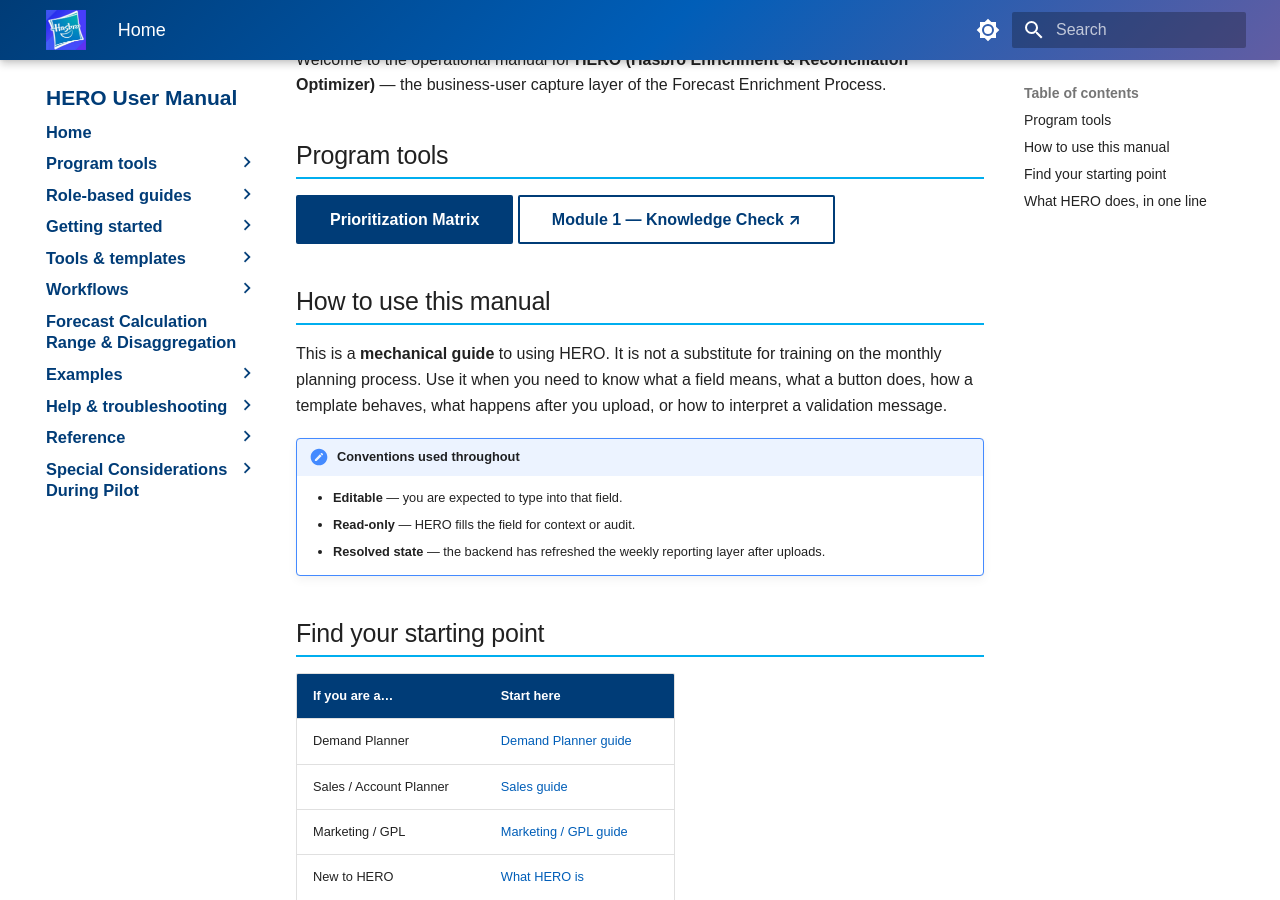
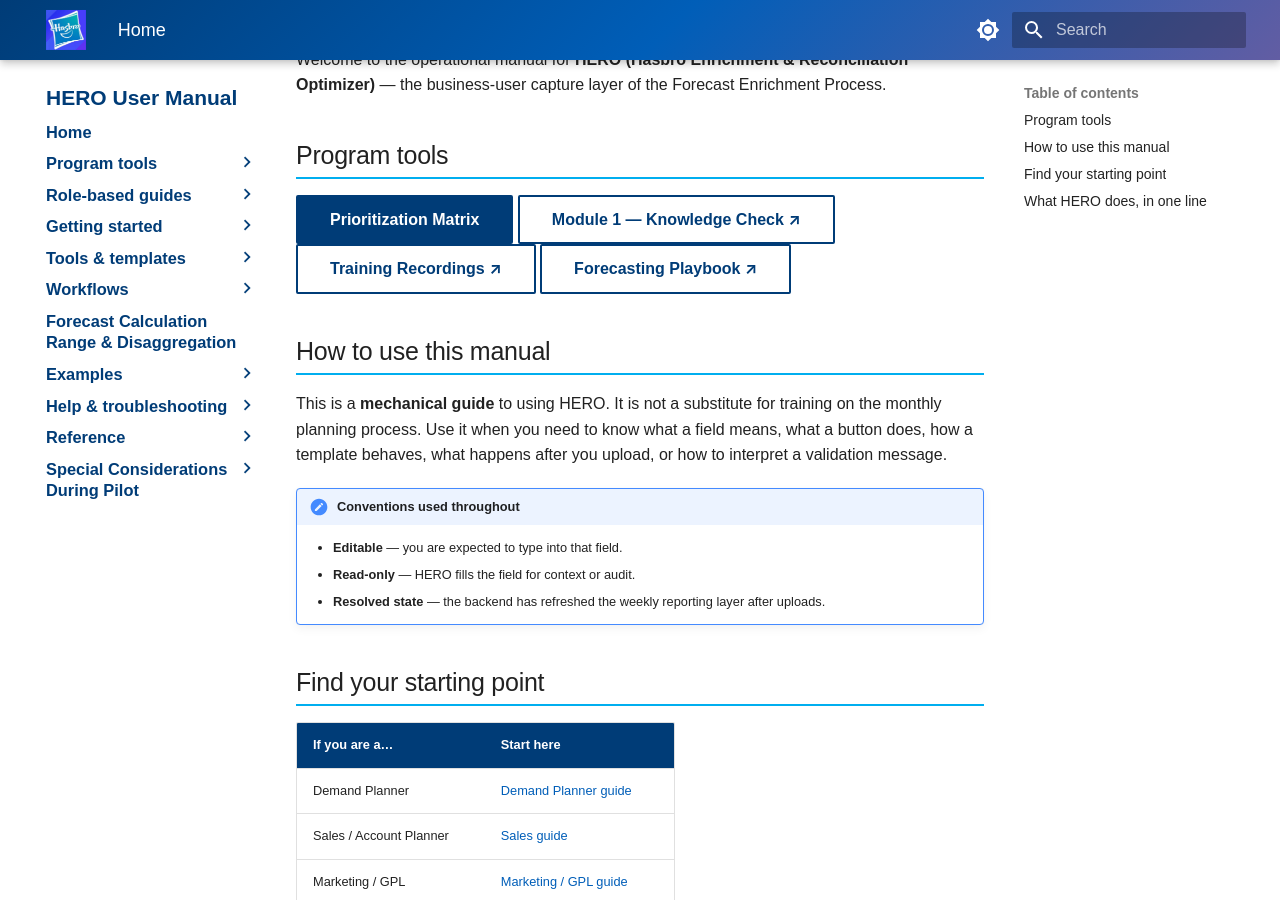
Before and after one commit to enerbartoli/HERO, an MkDocs documentation site: the page built from docs/index.md, in a window 1280 px wide and 900 px high, scrolled down 377 px. Built offline with MkDocs 1.6.1 and Material for MkDocs 9.7.7, drawn with Linux system fonts in a browser that asks for light colours.

Commit message:
Add Training Recordings and Forecasting Playbook buttons
Two more SharePoint links under 'Program tools' on the home page and nav:
training session recordings and the Forecasting Playbook.


Claude-Session: https://claude.ai/code/session_01LsQyYTGRXA5ZXW4aev6tdV

Co-authored-by: Claude <noreply@anthropic.com>

```diff
--- a/docs/index.md
+++ b/docs/index.md
@@ -8,6 +8,8 @@ Welcome to the operational manual for **HERO (Hasbro Enrichment & Reconciliation
 
 <a class="md-button md-button--primary" href="Priorization_Matrix/">Prioritization Matrix</a>
 <a class="md-button" href="https://enerbartoli.github.io/mod1-knowledge-check/" target="_blank" rel="noopener">Module 1 — Knowledge Check ↗</a>
+<a class="md-button" href="https://hasbroinc.sharepoint.com/sites/GlobalPlanningCentralCommandCOE/HERO%20Enrichment/Forms/AllItems.aspx?viewid=8ec78d8e%2D6199%2D4641%2D8bb5%2D108cfbe7bc40&amp;newTargetListUrl=%2Fsites%2FGlobalPlanningCentralCommandCOE%2FHERO%20Enrichment&amp;viewpath=%2Fsites%2FGlobalPlanningCentralCommandCOE%2FHERO%20Enrichment%2FForms%2FAllItems%2Easpx" target="_blank" rel="noopener">Training Recordings ↗</a>
+<a class="md-button" href="https://hasbroinc.sharepoint.com/:f:/r/sites/GenpactStatFCSTAccelerationPrj2/Shared%20Documents/0.%20Baseline%20Management%20Playbook/01.%20Official%20Approved%20Versions_Read%20Only?csf=1&amp;web=1&amp;e=WtdKU6" target="_blank" rel="noopener">Forecasting Playbook ↗</a>
 
 ## How to use this manual
 
--- a/mkdocs.yml
+++ b/mkdocs.yml
@@ -70,6 +70,8 @@ nav:
   - Program tools:
       - Prioritization Matrix: Priorization_Matrix/index.html
       - Module 1 — Knowledge Check: https://enerbartoli.github.io/mod1-knowledge-check/
+      - Training Recordings: "https://hasbroinc.sharepoint.com/sites/GlobalPlanningCentralCommandCOE/HERO%20Enrichment/Forms/AllItems.aspx?viewid=8ec78d8e%2D6199%2D4641%2D8bb5%2D108cfbe7bc40&newTargetListUrl=%2Fsites%2FGlobalPlanningCentralCommandCOE%2FHERO%20Enrichment&viewpath=%2Fsites%2FGlobalPlanningCentralCommandCOE%2FHERO%20Enrichment%2FForms%2FAllItems%2Easpx"
+      - Forecasting Playbook: "https://hasbroinc.sharepoint.com/:f:/r/sites/GenpactStatFCSTAccelerationPrj2/Shared%20Documents/0.%20Baseline%20Management%20Playbook/01.%20Official%20Approved%20Versions_Read%20Only?csf=1&web=1&e=WtdKU6"
   - Role-based guides:
       - Demand Planner: roles/demand-planner.md
       - Sales: roles/sales.md
```
